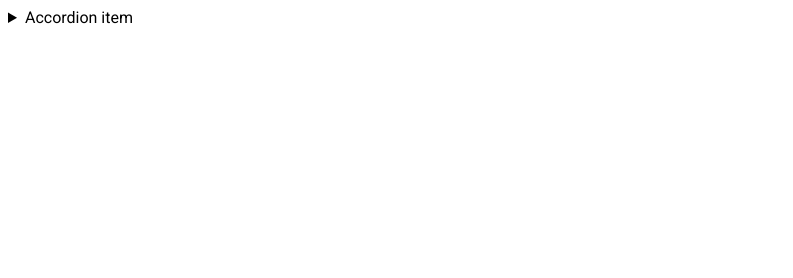
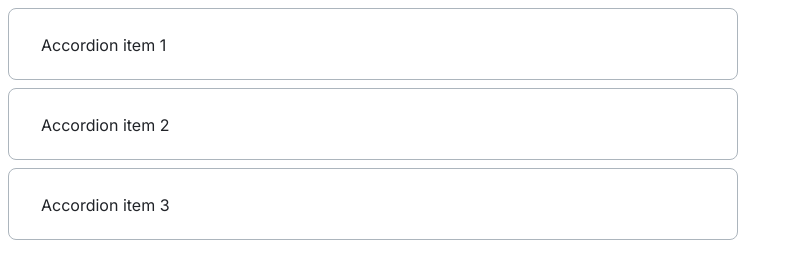
Before and after one commit to js-tasks-ru/htmlcss-20221107_vadim07, a website: page 03-lection1/02-accordion/index.html in a window 1280 px wide. Shown: the whole page, without its empty margins (0-793 px from the left). Drawn offline with Linux system fonts and the light colour scheme.

Commit message:
add solution for dz03-lection1 02-accordion

```diff
--- a/03-lection1/02-accordion/accordion.css
+++ b/03-lection1/02-accordion/accordion.css
@@ -1 +1,53 @@
-/* Стилизация аккордеона */
+.accordion {
+  width: 730px;
+  font-style: normal;
+  font-weight: 400;
+  font-size: 16px;
+  line-height: 150%;
+}
+
+.accordion summary,
+p {
+  font-family: Inter, sans-serif;
+}
+
+.accordion p {
+  margin: 0;
+  padding: 0;
+}
+
+.accordion__item {
+  box-sizing: border-box;
+  border: 1px solid var(--gray-3);
+  border-radius: 8px;
+  margin-bottom: 8px;
+}
+.accordion__item {
+  min-height: 72px;
+}
+
+.accordion__item[open] {
+  min-height: 144px;
+}
+
+.accordion__item:last-child {
+  margin-bottom: 0;
+}
+
+.accordion__summary {
+  cursor: pointer;
+  display: block;
+  list-style: none;
+  padding-left: 32px;
+  padding-top: 24px;
+  color: var(--black);
+}
+
+.accordion__summary::-webkit-details-marker {
+  display: none;
+}
+
+.accordion__content {
+  margin: 16px 49px 32px 32px;
+  color: var(--gray-4);
+}
--- a/03-lection1/02-accordion/index.html
+++ b/03-lection1/02-accordion/index.html
@@ -2,17 +2,41 @@
 <!-- Страница с аккордеоном -->
 <html lang="ru">
   <head>
-        <link rel="stylesheet" href="../../assets/css/main.css">
-        <link rel="stylesheet" href="./accordion.css">
+    <link rel="stylesheet" href="../../assets/css/main.css" />
+    <link rel="stylesheet" href="./accordion.css" />
   </head>
   <body>
-        <details>
-            <summary>
-                Accordion item
-            </summary>
+    <div class="accordion">
+      <details class="accordion__item">
+        <summary class="accordion__summary">Accordion item 1</summary>
+        <div class="accordion__content">
           <p>
-                Hidden content
+            Lorem ipsum dolor sit amet, consectetur adipisicing elit. A aperiam
+            aspernatur aut est facere, magni maxime mollitia nam necessitatibus
+            pariatur quibusdam rem ut. Autem consectetur consequatur enim id
+            iusto laudantium libero magnam nemo optio pariatur, quisquam quos
+            repudiandae, tempore ullam!
           </p>
+        </div>
       </details>
+      <details class="accordion__item">
+        <summary class="accordion__summary">Accordion item 2</summary>
+        <div class="accordion__content">
+          <p>
+            Lorem ipsum dolor sit amet, consectetur adipisicing elit. Minima,
+            numquam.
+          </p>
+        </div>
+      </details>
+      <details class="accordion__item">
+        <summary class="accordion__summary">Accordion item 3</summary>
+        <div class="accordion__content">
+          <p>
+            Lorem ipsum dolor sit amet, consectetur adipisicing elit. Esse
+            laudantium libero quasi reprehenderit tenetur vel.
+          </p>
+        </div>
+      </details>
+    </div>
   </body>
 </html>
--- a/assets/css/main.css
+++ b/assets/css/main.css
@@ -3,14 +3,14 @@
 :root {
   --white: #ffffff;
   --black: #212429;
-    --pink: #F784AD;
-    --purple: #7048E8;
-    --blue: #374FC7;
-    --red: #F03D3E;
-    --grey-1: #F8F9FA;
-    --grey-2: #DDE2E5;
-    --grey-3: #ACB5BD;
-    --grey-4: #495057;
+  --pink: #f784ad;
+  --purple: #7048e8;
+  --blue: #374fc7;
+  --red: #f03d3e;
+  --gray-1: #f8f9fa;
+  --gray-2: #dde2e5;
+  --gray-3: #acb5bd;
+  --gray-4: #495057;
 
   --error: var(--red);
   --success: var(--blue);
--- a/assets/fonts/fonts.css
+++ b/assets/fonts/fonts.css
@@ -1 +1,2 @@
 @import url('https://fonts.googleapis.com/css2?family=Roboto:ital,wght@0,100;0,300;0,400;0,500;0,700;0,900;1,100;1,300;1,400;1,500;1,700;1,900&display=swap');
+@import url('https://fonts.googleapis.com/css2?family=Inter:wght@100;200;300;400;500;600;700;800;900&display=swap');
```
Lines whose indentation alone changed are shown as unchanged.
